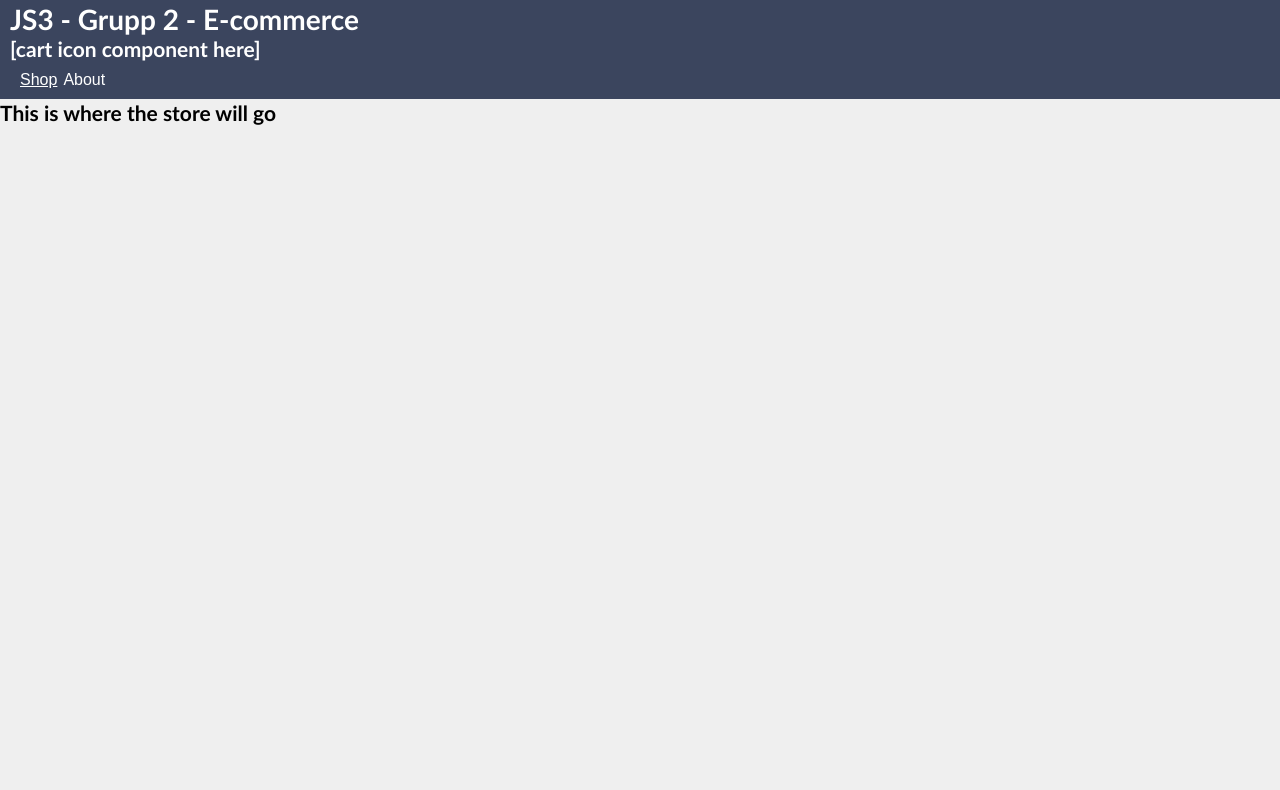
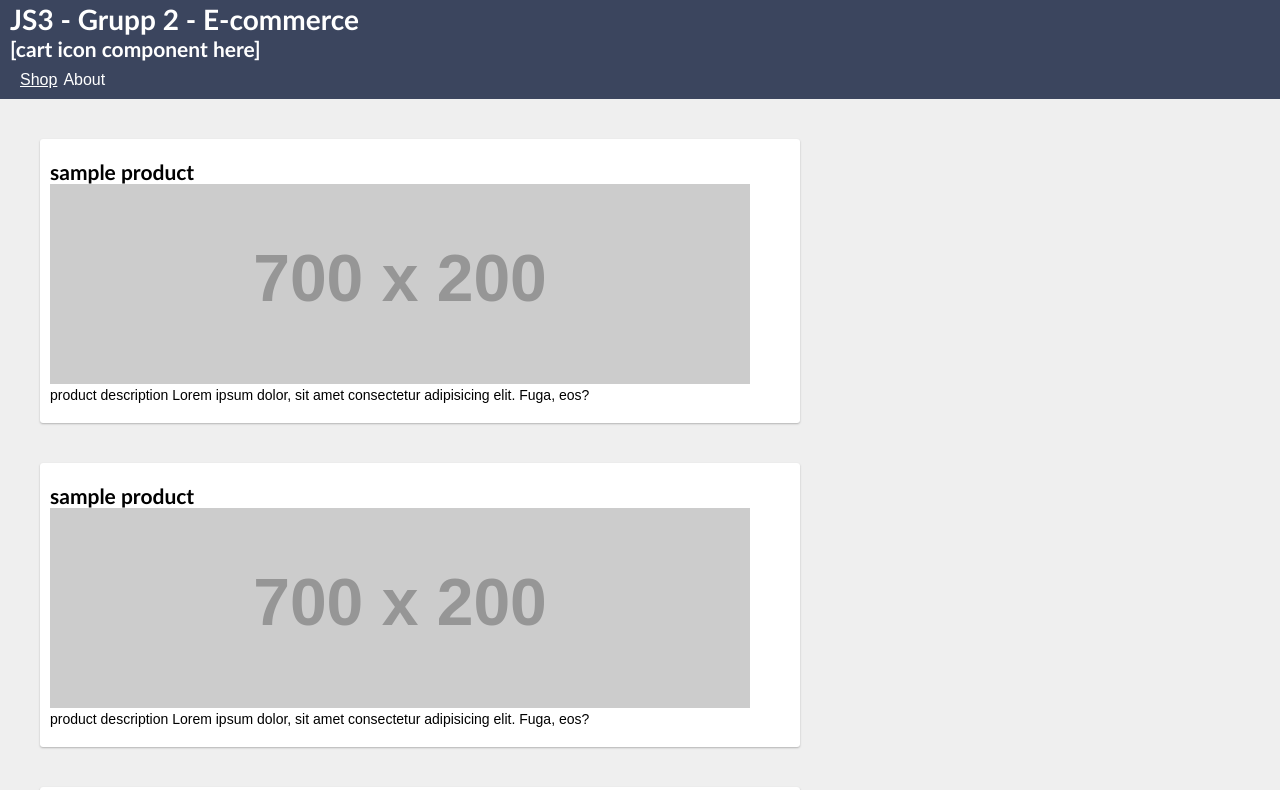
Before and after one commit to Dmitrijv/fend19-js3-grp2-ecommerce, a React (Create React App) app: page /shop in a window 1280 px wide. Shown: the top 790 px of the page. Built offline with nearby package versions, Linux system fonts and the light colour scheme.

Commit message:
added placeholder product cards

```diff
--- a/src/App.scss
+++ b/src/App.scss
@@ -1,2 +1,3 @@
 @import "./styles/basics";
 @import "./styles/header";
+@import "./styles/productCard";
--- /dev/null
+++ b/src/components/ProductCard.jsx
@@ -0,0 +1,11 @@
+import React from "react";
+
+export default function ProductCard({ productInfo }) {
+  return (
+    <div className="productCard">
+      <h2>sample product</h2>
+      <img alt="image" src="https://via.placeholder.com/700x200" />
+      <p>product description Lorem ipsum dolor, sit amet consectetur adipisicing elit. Fuga, eos?</p>
+    </div>
+  );
+}
--- a/src/pages/StartPage.jsx
+++ b/src/pages/StartPage.jsx
@@ -1,9 +1,12 @@
 import React from "react";
+import ProductCard from "../components/ProductCard";
 
 export default function StartPage() {
   return (
     <div>
-      <h2>This is where the store will go</h2>
+      <ProductCard />
+      <ProductCard />
+      <ProductCard />
     </div>
   );
 }
--- /dev/null
+++ b/src/styles/_productCard.scss
@@ -0,0 +1,10 @@
+div.productCard {
+  max-width: 760px;
+  padding: 20px 10px;
+  margin: 40px;
+
+  background-color: #fff;
+  border-radius: 3px;
+  text-align: left;
+  box-shadow: 0 1px 2px 0 rgba(0, 0, 0, 0.25);
+}
```
